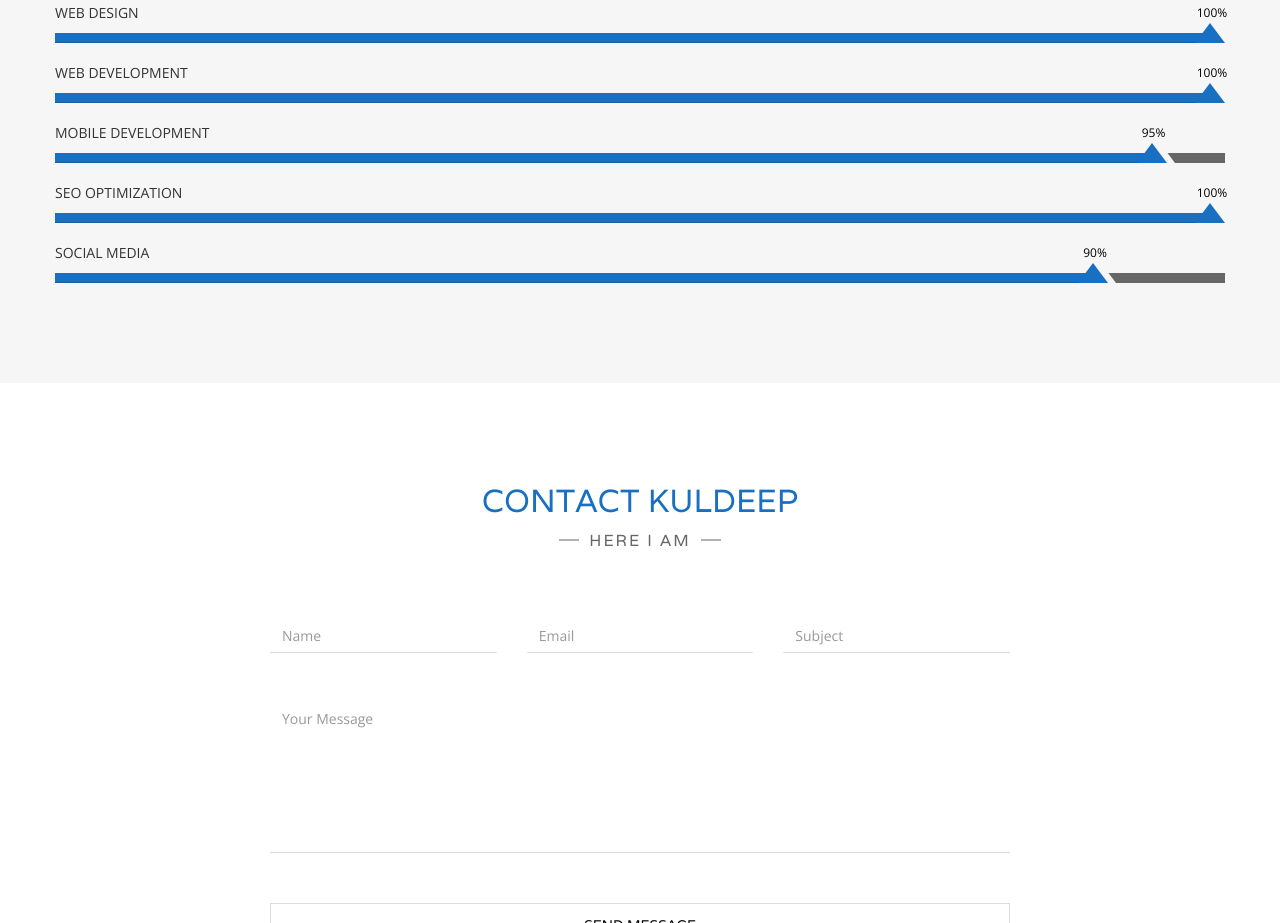
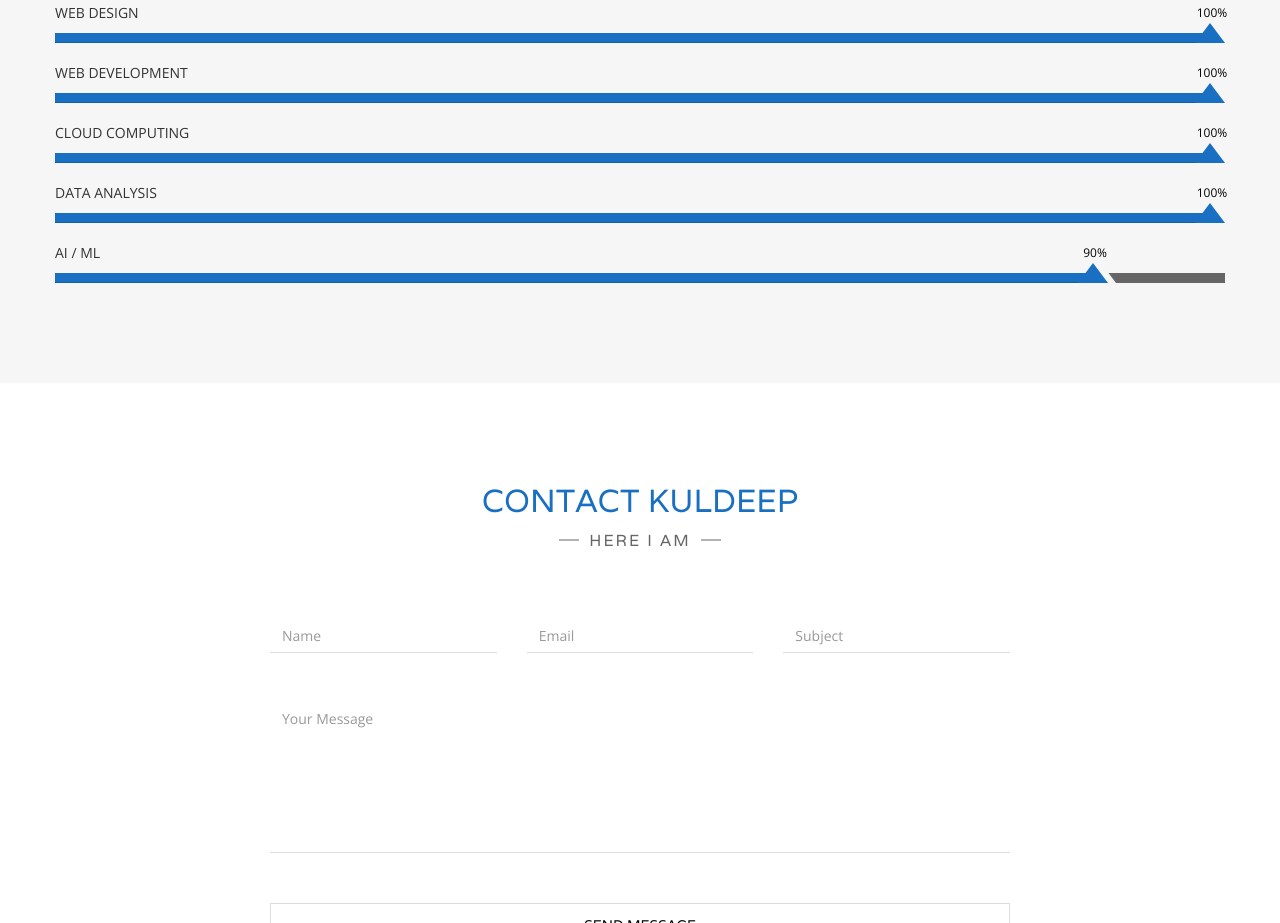
Before and after one commit to kuldeep059/AWS---Portfolio-using-CI-CD, a plain HTML site: page website-CI_CD/index.html in a window 1280 px wide. Shown: the part 977-1900 px from the top of the page. Drawn offline with nearby package versions, Linux system fonts and the light colour scheme.

Commit message:
Update index.html

```diff
--- a/website-CI_CD/index.html
+++ b/website-CI_CD/index.html
@@ -99,15 +99,7 @@
                         </div><!-- /.progress-group -->
 
                         <div class="progress-group">
-                            <p>Mobile Development</p>
-                            <div class="progress">
-                                <div class="progress-bar" role="progressbar" data-transitiongoal="95">
-                                </div>
-                            </div><!-- /.progress -->
-                        </div><!-- /.progress-group -->
-
-                        <div class="progress-group">
-                            <p>SEO optimization</p>
+                            <p>Cloud Computing</p>
                             <div class="progress">
                                 <div class="progress-bar" role="progressbar" data-transitiongoal="100">
                                 </div>
@@ -115,7 +107,15 @@
                         </div><!-- /.progress-group -->
 
                         <div class="progress-group">
-                            <p>Social Media</p>
+                            <p>Data Analysis</p>
+                            <div class="progress">
+                                <div class="progress-bar" role="progressbar" data-transitiongoal="100">
+                                </div>
+                            </div><!-- /.progress -->
+                        </div><!-- /.progress-group -->
+
+                        <div class="progress-group">
+                            <p>AI / ML</p>
                             <div class="progress">
                                 <div class="progress-bar" role="progressbar" data-transitiongoal="90">
                                 </div>
```
